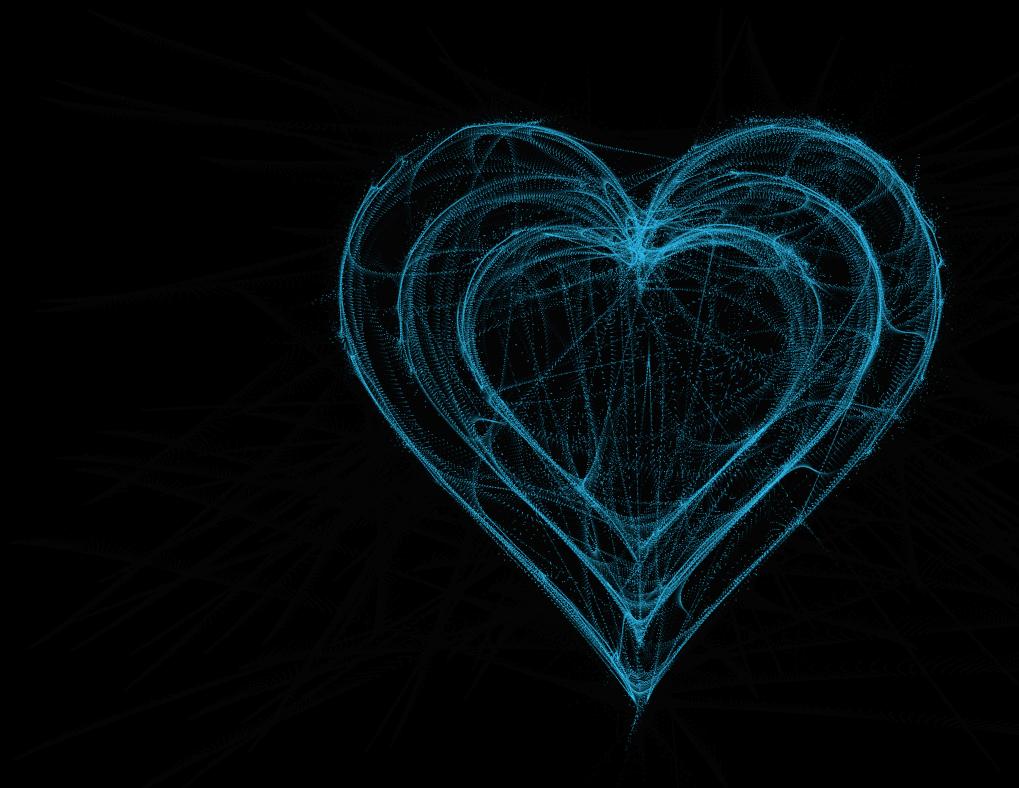
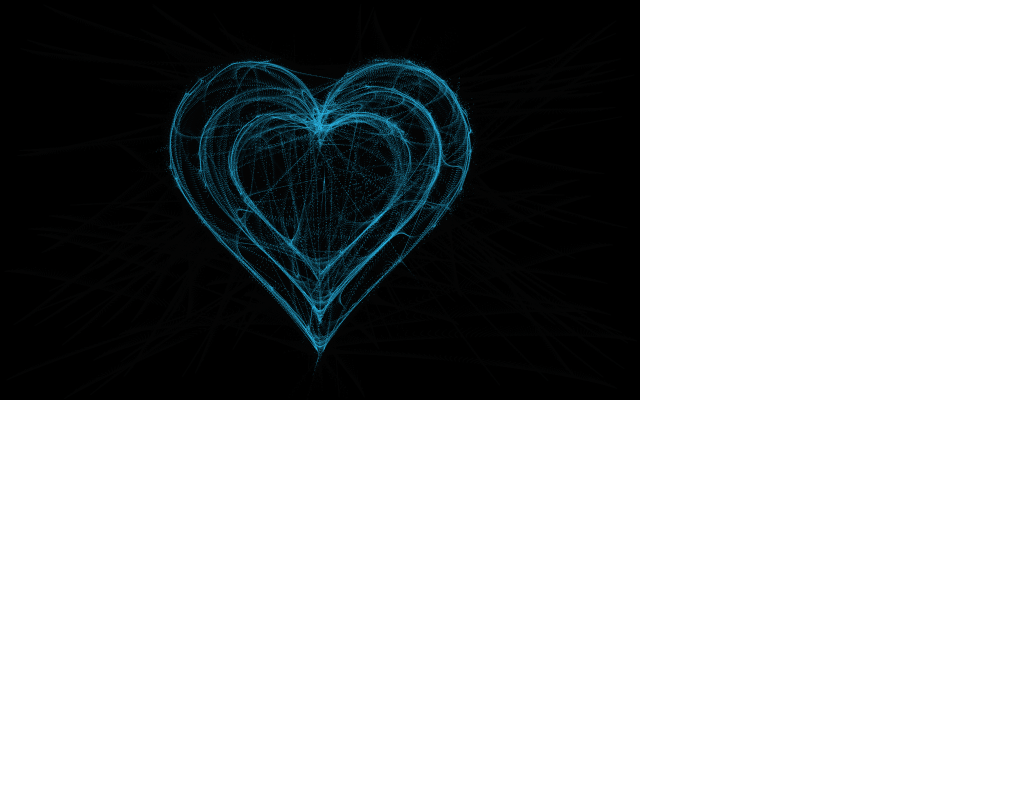
Before and after one commit to Zeh-Eox/Heart, a plain HTML site: page index.html in a window 1280 px wide. Shown: the whole page, without its empty margins (0-1019 px from the left). Drawn offline with Linux system fonts and the light colour scheme.

Commit message:
Update index.html

```diff
--- a/index.html
+++ b/index.html
@@ -10,8 +10,8 @@
       position: absolute;
       left: 0;
       top: 0;
-      width: 100%;
-      height: 100%;
+      width: 50%;
+      height: 50%;
       background-color: rgba(0, 0, 0, 0.2);
     }
   </style>
```
